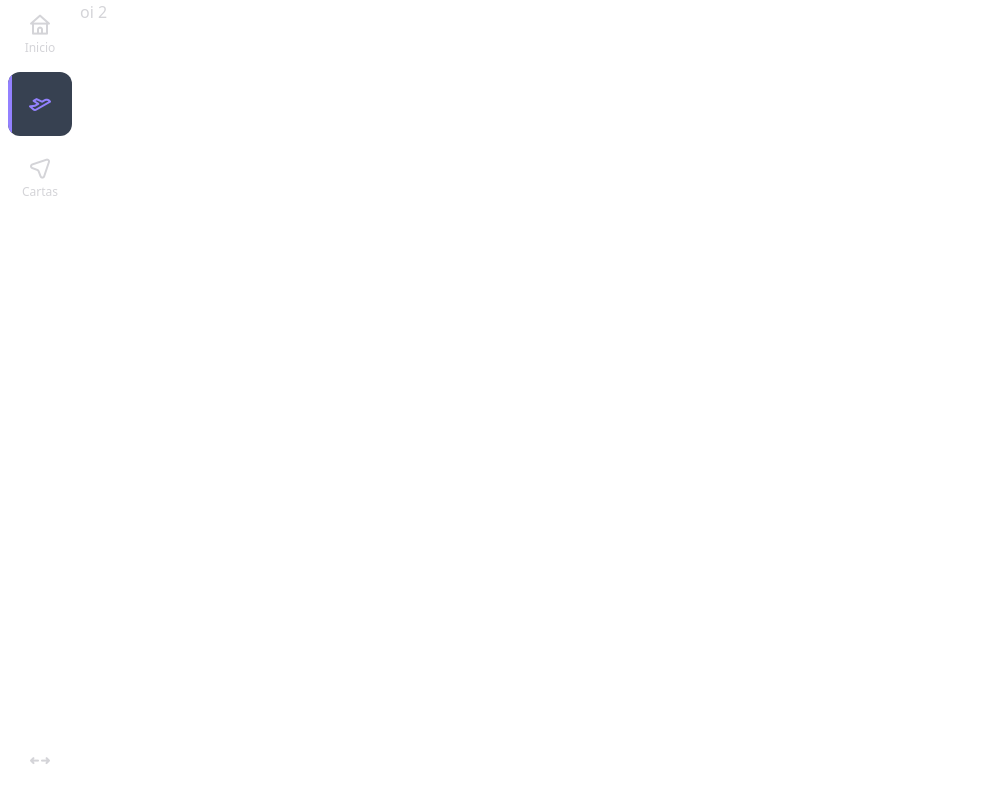
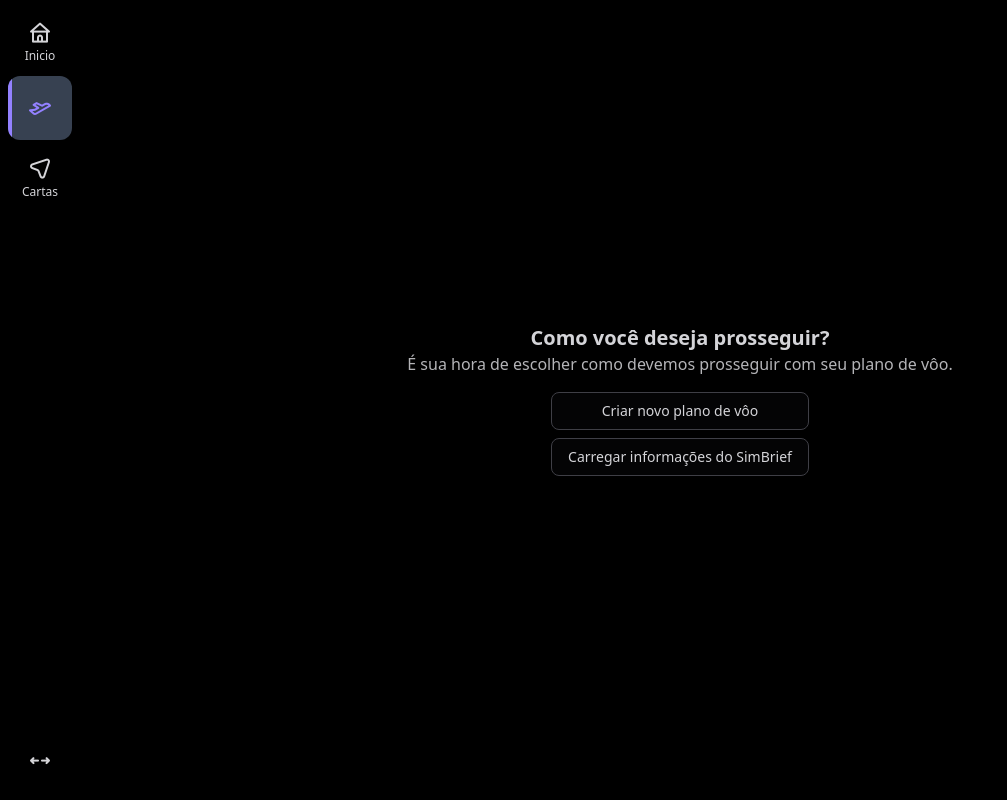
Before and after one commit to DoginUwU/freecharts, a Vue app: page / in a window 1280 px wide. Both pictures are taken after a click on the button "Plano". Shown: the whole page, without its empty margins (0-1007 px from the left). Built offline with nearby package versions, Linux system fonts and the light colour scheme; no server answers.

Commit message:
feat: add initial flight plan page

```diff
--- /dev/null
+++ b/src/components/Button.vue
@@ -0,0 +1,10 @@
+<template>
+  <button
+    class="bg-zinc-900/20 outline-none border border-zinc-700 rounded-lg px-4 py-2 text-sm hover:border-primary transition-colors"
+    v-bind="$attrs"
+  >
+    <slot />
+  </button>
+</template>
+
+<script lang="ts" setup></script>
--- a/src/components/Charts/ChartAirfieldData.vue
+++ b/src/components/Charts/ChartAirfieldData.vue
@@ -70,6 +70,12 @@ watch(
     state.icao = "";
   },
 );
+watch(
+  () => state.icao,
+  () => {
+    state.icao = state.icao.toUpperCase();
+  },
+);
 function handleICAO(event: KeyboardEvent) {
   if (event.code === "Enter" && state.icao.length === 4) {
     emit("loadAirfield", state.icao.toUpperCase());
--- a/src/components/Charts/ChartList.vue
+++ b/src/components/Charts/ChartList.vue
@@ -51,7 +51,7 @@
 </template>
 
 <script lang="ts" setup>
-import { computed, reactive, ref, watch } from "vue";
+import { computed, nextTick, reactive, ref, watch } from "vue";
 import { useChartsStore } from "../../stores/chartsStore";
 import { groupBy, mapValues } from "lodash-es";
 import { Chart, ChartType } from "../../types/airfield";
@@ -60,6 +60,7 @@ import CheckboxGroup, { CheckboxItem } from "../CheckboxGroup.vue";
 const container = ref<HTMLDivElement>();
 
 const chartTypesColorMap: Record<ChartType, string> = {
+  APP: "#00b4d8",
   GRD: "#9b5de5",
   SID: "#ba4c8e",
   STAR: "#c5a14d",
@@ -114,11 +115,14 @@ const currentChartTypeColor = computed(() => {
 
 watch(
   () => currentChartTypeColor.value,
-  (color) => {
+  async (color) => {
     if (!color) return;
+
+    await nextTick();
 
     container.value?.style.setProperty("--chart-type-color", color);
   },
+  { immediate: true },
 );
 
 watch(
--- a/src/components/Charts/ChartReader.vue
+++ b/src/components/Charts/ChartReader.vue
@@ -41,6 +41,13 @@
           </button>
         </template>
       </div>
+      <span
+        class="absolute bottom-20 right-4 flex items-center gap-2 max-w-[500px] flex-wrap text-sm text-right touch-none pointer-events-none cursor-none drop-shadow-sm"
+      >
+        © Decea
+        <br />
+        Only for flight simulation
+      </span>
       <div
         class="absolute bottom-4 right-4 flex items-center gap-2 max-w-[500px] flex-wrap"
       >
--- a/src/components/CheckboxGroup.vue
+++ b/src/components/CheckboxGroup.vue
@@ -3,7 +3,7 @@
     <button
       v-for="item in items"
       :key="item.value"
-      class="bg-zinc-900/20 outline-none border text-sm px-3 py-1 rounded-full transition"
+      class="bg-zinc-900/20 outline-none border text-sm px-3 py-1 rounded-lg transition"
       :class="{
         '!text-white': isSelected(item),
       }"
--- a/src/components/Input.vue
+++ b/src/components/Input.vue
@@ -2,7 +2,7 @@
   <input
     v-model="model"
     type="text"
-    class="bg-zinc-900/20 outline-none border border-zinc-700 rounded-full px-4 py-1 text-sm"
+    class="bg-zinc-900/20 outline-none border border-zinc-700 rounded-lg px-4 py-1 text-sm focus:border-primary"
     v-bind="$attrs"
   />
 </template>
--- a/src/components/Sidebar.vue
+++ b/src/components/Sidebar.vue
@@ -1,11 +1,11 @@
 <template>
-  <aside class="px-2 h-full flex flex-col">
+  <aside class="px-2 h-full flex flex-col pt-2">
     <nav class="flex-1">
-      <ol class="flex flex-col gap-2">
+      <ol class="flex flex-col gap-1">
         <li
           v-for="menu in MENUS"
           :key="menu.name"
-          class="flex flex-col items-center justify-center aspect-square w-auto h-16 relative overflow-hidden rounded-xl p-2 transition select-none"
+          class="flex flex-col items-center justify-center aspect-square w-16 h-16 relative overflow-hidden rounded-xl p-2 transition select-none"
           :class="{
             'bg-gray-700 [&>*]:text-primary': menu.selected,
             'hover:bg-gray-800': !menu.selected,
--- a/src/main.ts
+++ b/src/main.ts
@@ -21,10 +21,11 @@ const createWindow = () => {
     webPreferences: {
       preload: path.join(__dirname, "preload.js"),
     },
-    backgroundMaterial: "mica",
+    // backgroundMaterial: "mica",
     autoHideMenuBar: true,
     show: false,
     resizable: true,
+    titleBarStyle: "hidden",
 
     // frame: false
   });
--- a/src/pages/Charts.vue
+++ b/src/pages/Charts.vue
@@ -1,5 +1,5 @@
 <template>
-  <div class="flex gap-4 h-vh overflow-hidden">
+  <div class="flex h-vh overflow-hidden pt-4">
     <Transition name="airfield-anim" appear>
       <aside
         v-show="!minimizeData"
--- a/src/pages/FlightPlan.vue
+++ b/src/pages/FlightPlan.vue
@@ -1,3 +1,16 @@
 <template>
-  <h1>oi 2</h1>
+  <div class="w-full h-full flex items-center justify-center flex-col">
+    <h3 class="font-semibold text-xl">Como você deseja prosseguir?</h3>
+    <span class="opacity-85 mb-4">
+      É sua hora de escolher como devemos prosseguir com seu plano de vôo.
+    </span>
+    <div class="flex flex-col gap-2">
+      <Button>Criar novo plano de vôo</Button>
+      <Button>Carregar informações do SimBrief</Button>
+    </div>
+  </div>
 </template>
+
+<script setup lang="ts">
+import Button from "../components/Button.vue";
+</script>
--- a/src/styles/index.css
+++ b/src/styles/index.css
@@ -2,8 +2,9 @@
 @tailwind components;
 @tailwind utilities;
 
-body, #app {
-    background: transparent;
+body,
+#app {
+    background: #000;
     height: 100vh;
 }
 
--- a/src/types/airfield.d.ts
+++ b/src/types/airfield.d.ts
@@ -15,5 +15,5 @@ export interface Chart {
   icao: string;
 }
 
-export type ChartType = "GRD" | "SID" | "STAR" | "VAC";
+export type ChartType = "GRD" | "APP" | "SID" | "STAR" | "VAC";
 export type ChartSubType = string | null;
```
